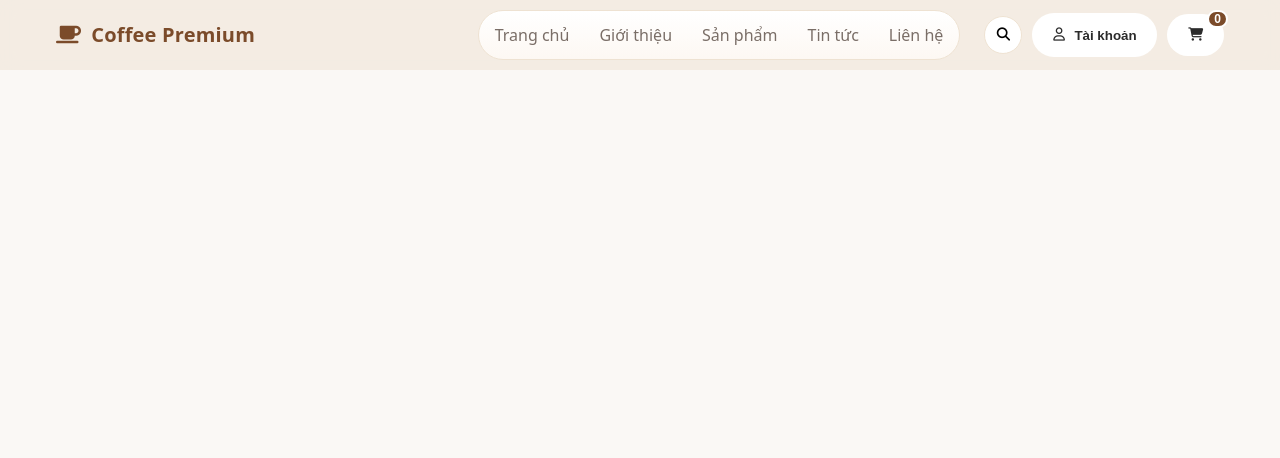
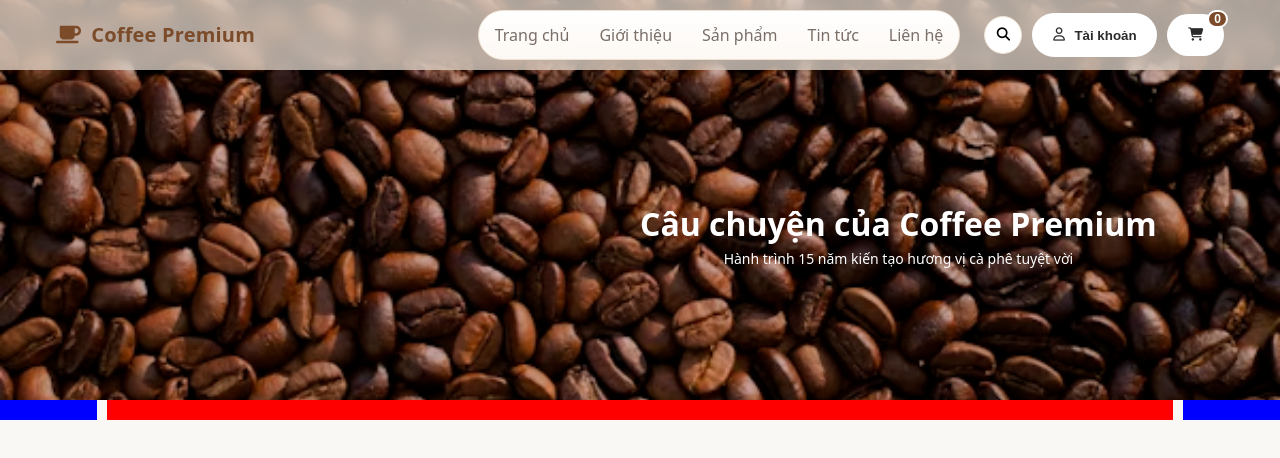
Before and after one commit to bachdangvv/petties_techwiz, a React (Create React App) app: page /introduction in a window 1280 px wide. Shown: the top 458 px of the page. Built offline with nearby package versions, Linux system fonts and the light colour scheme.

Commit message:
Completed Introduction layout setup

```diff
--- a/public/index.html
+++ b/public/index.html
@@ -12,7 +12,7 @@
     <!-- Title -->
     <title>Coffee Premium</title>
     <!-- Favicon -->
-    <link rel="icon" type="image/jpg" href="/favicon.jpg">
+    <link rel="icon" type="image/png" href="/favicon.png">
   </head>
   <body>
     <noscript>You need to enable JavaScript to run this app.</noscript>
--- a/src/App.js
+++ b/src/App.js
@@ -8,6 +8,7 @@ import Cart from "./pages/Cart/Cart";
 import { Routes, Route, Link } from "react-router-dom";
 import Navbar from "./components/Navbar";
 import Apphomepage from "./components/Apphomepage";
+import Introduction from "./pages/Introduction/Introduction";
 
 function App() {
   return (
@@ -38,6 +39,7 @@ function App() {
         <Route path="/blog" element={<Blog />} />
         <Route path="/contact" element={<Contact />} />
         <Route path="/cart" element={<Cart />} />
+        <Route path="/introduction" element={<Introduction />} />
         <Route path="/product-detail" element={<ProductDetail />} />
       </Routes>
     </div>
--- /dev/null
+++ b/src/pages/Introduction/Introduction.js
@@ -0,0 +1,41 @@
+// Importing images
+import HomeImage from '../../assets/home-image.png';
+
+// Importing React Hooks
+import { useState } from 'react';
+
+// Importing CSS
+import './introduction.css';
+import './introduction-layout.css';
+import './introduction-screen-shrink.css';
+
+export default function Introduction(props) {
+    return (
+        <>
+            {/* Main content */}
+            <main className='main'>
+                <div className='home-image-container'>
+                    <img className='home-image' src={HomeImage} />
+                    <div className='home-welcome-message-container'>
+                        <h1>Câu chuyện của Coffee Premium</h1>
+                        <p>Hành trình 15 năm kiến tạo hương vị cà phê tuyệt vời</p>
+                    </div>
+                </div>
+
+                {/* Layout setting */}
+                <div className='container three-columns'>
+                    {/* Aside left */}
+                    <aside className='aside-left'></aside>
+
+                    {/* Actual Main Content */}
+                    <section className='main-content'>
+
+                    </section>
+
+                    {/* Aside right */}
+                    <aside className='aside-right'></aside>
+                </div>
+            </main>
+        </>
+    )
+};
--- /dev/null
+++ b/src/pages/Introduction/introduction-layout.css
@@ -0,0 +1,46 @@
+/* Layout setting */
+.container {
+    display: grid;
+    grid-template-columns: 1fr 10fr 1fr;
+    height: auto;
+    grid-template-areas:
+    "header         header          header"
+    "aside-left     main-content    aside-right"
+    "aside-left     main-content    aside-right"
+    "footer         footer          footer";
+    column-gap: 0px;
+    row-gap: 10px;
+    place-content: center;
+    float: none;
+    width: auto;
+    padding: 0;
+    margin: 0 auto;
+}
+
+/* Content set up */
+.aside-left {
+    float: left;
+    width: auto;
+    background-color: blue;
+}
+
+.aside-right {
+    float: right;
+    width: auto;
+    background-color: blue;
+}
+
+.main-content {
+    float: left;
+    justify-content: center;
+    align-items: center;
+    max-width: 1600px;
+    width: 100%;
+    margin: 0 auto;
+    padding: 10px;
+    background-color: red;
+}
+
+.three-columns .main-content {
+    width: 100%;
+}
--- /dev/null
+++ b/src/pages/Introduction/introduction-screen-shrink.css
@@ -0,0 +1,13 @@
+/* Mobile view */
+@media (max-width: 500px) {
+    .container {
+        grid-template-rows: 20px;
+        grid-template-columns: 1fr;
+        grid-template-areas:
+        "header"
+        "aside-left"
+        "main-content"
+        "aside-right"
+        "footer";
+    }
+}
--- /dev/null
+++ b/src/pages/Introduction/introduction.css
@@ -0,0 +1,63 @@
+* {
+    margin: 0;
+    padding: 0;
+    box-sizing: border-box;
+    transition: all 300ms;
+}
+
+a {
+    color: inherit;
+    text-decoration: none;
+}
+
+a:hover {
+    color: lightblue;
+}
+
+img {
+    max-width: 100%;
+}
+
+h1, h2, h3, h4, h5 {
+    margin: 0;
+    padding: 0;
+}
+
+p {
+    font-size: 14px;
+    margin: 0;
+    padding: 0;
+}
+
+/* Home image container */
+.home-image-container {
+    position: relative;
+    justify-content: center;
+    align-items: center;
+    text-align: center;
+}
+
+/* Home image */
+.home-image {
+    object-fit: cover;
+    max-width: 100%;
+    width: 100%;
+    height: 400px;
+}
+
+.home-welcome-message-container {
+    position: absolute;
+    top: 50%;
+    left: 50%;
+    display: inline-block;
+}
+
+.home-welcome-message-container h1 {
+    font-size: 2rem;
+    font-weight: bold;
+    color: white;
+}
+
+.home-welcome-message-container p {
+    color: white;
+}
--- a/src/pages/ProductDetails/Productdetail.js
+++ b/src/pages/ProductDetails/Productdetail.js
@@ -21,7 +21,7 @@ import './product_detail.css';
 import './screen_shrink.css';
 import './animation.css';
 
-function ProductDetail() {
+function ProductDetail(props) {
     // Cart icon animation
     const [isHovered, setIsHovered] = useState(false);
 
```
Also changed, not shown: public/favicon.png (renamed from public/favicon.jpg), src/assets/home-image.png (added).
